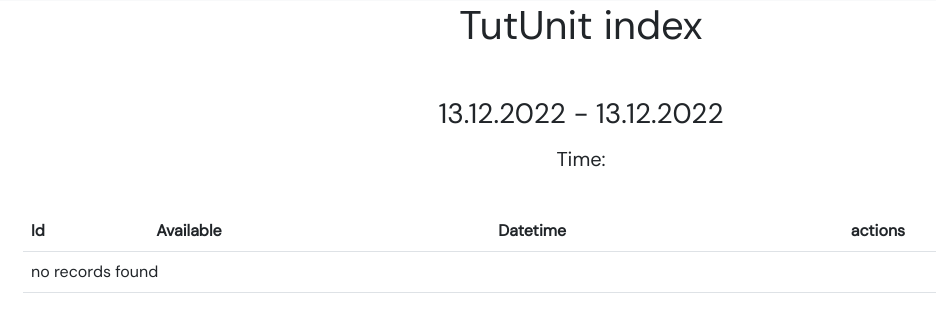
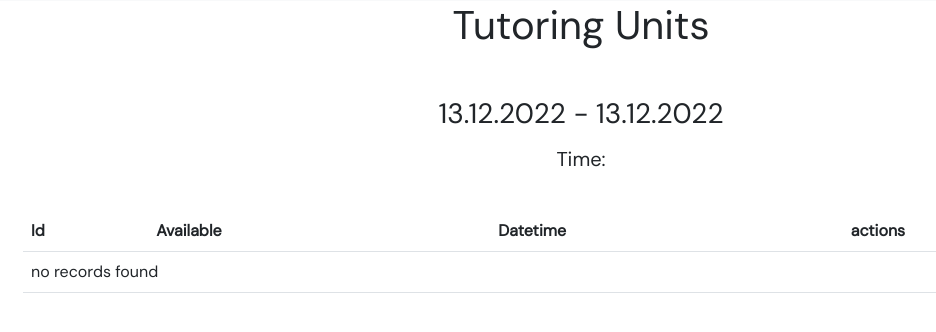
Before and after one commit to iamwahida/Project5-G4, a Symfony app: template templates/tut_unit/index.html.twig in a window 1280 px wide. Shown: the part 111-443 px from the top of the page, without its empty margins (59-995 px from the left). Run offline with Twig, Linux system fonts and the light colour scheme; the template is opened without the code that fills it, so the values that code supplies are empty; some libraries are stand-ins or nearby versions.

Commit message:
edited the page names

```diff
--- a/src/Form/TutUnitType.php
+++ b/src/Form/TutUnitType.php
@@ -21,7 +21,7 @@ class TutUnitType extends AbstractType
             ->add('available', CheckboxType::class, [
                 'attr' => ['style' => 'margin-bottom:15px; margin-left:15px', 'class' => 'form-check-input border border-dark p-2 mb-3', 'type' => 'checkbox']
             ])
-            ->add('datetime', DateTimeType::class, ['attr'=>['value' => 'datetime','class' => 'form-control border border-dark p-2 mb-3' ]])
+            ->add('datetime', DateTimeType::class, ['attr'=>['value' => 'datetime','class' => 'form-control border border-dark p-2 mb-3 d-flex' ]])
 
             ->add('fk_subject', EntityType::class,
             ['class' => Subject::class,'choice_label' => 'subjectName', 'attr' => ['class' => 'form-control border border-dark p-2 mb-3'] ])
--- a/templates/tut_unit/edit.html.twig
+++ b/templates/tut_unit/edit.html.twig
@@ -1,6 +1,6 @@
 {% extends 'base.html.twig' %}
 
-{% block title %}Edit TutUnit{% endblock %}
+{% block title %}Edit Tutoring Unit{% endblock %}
 
 {% block body %}
     <h1>Edit TutUnit</h1>
--- a/templates/tut_unit/index.html.twig
+++ b/templates/tut_unit/index.html.twig
@@ -3,7 +3,7 @@
 {% block title %}TutUnit index{% endblock %}
 
 {% block body %}
-    <h1 class="text-center mb-5">TutUnit index</h1>
+    <h1 class="text-center mb-5">Tutoring Units</h1>
 
 
     {# <a href="{{ path('app_tut_unit_new/{day | date('dmY')/time') }}">Create new datetime</a> #}
--- a/templates/tut_unit/new.html.twig
+++ b/templates/tut_unit/new.html.twig
@@ -4,7 +4,7 @@
 
 {% block body %}
 <div class="container">
-    <h1>Create new TutUnit</h1>
+    <h1>Create new Tutoring Unit</h1>
 </div>
 
 <div class="container">
--- a/templates/tut_unit/show.html.twig
+++ b/templates/tut_unit/show.html.twig
@@ -3,7 +3,7 @@
 {% block title %}TutUnit{% endblock %}
 
 {% block body %}
-    <h1>TutUnit</h1>
+    <h1>Details of Tutoring Unit (ID: {{tut_unit.id}})</h1>
 
     <table class="table">
         <tbody>
```
